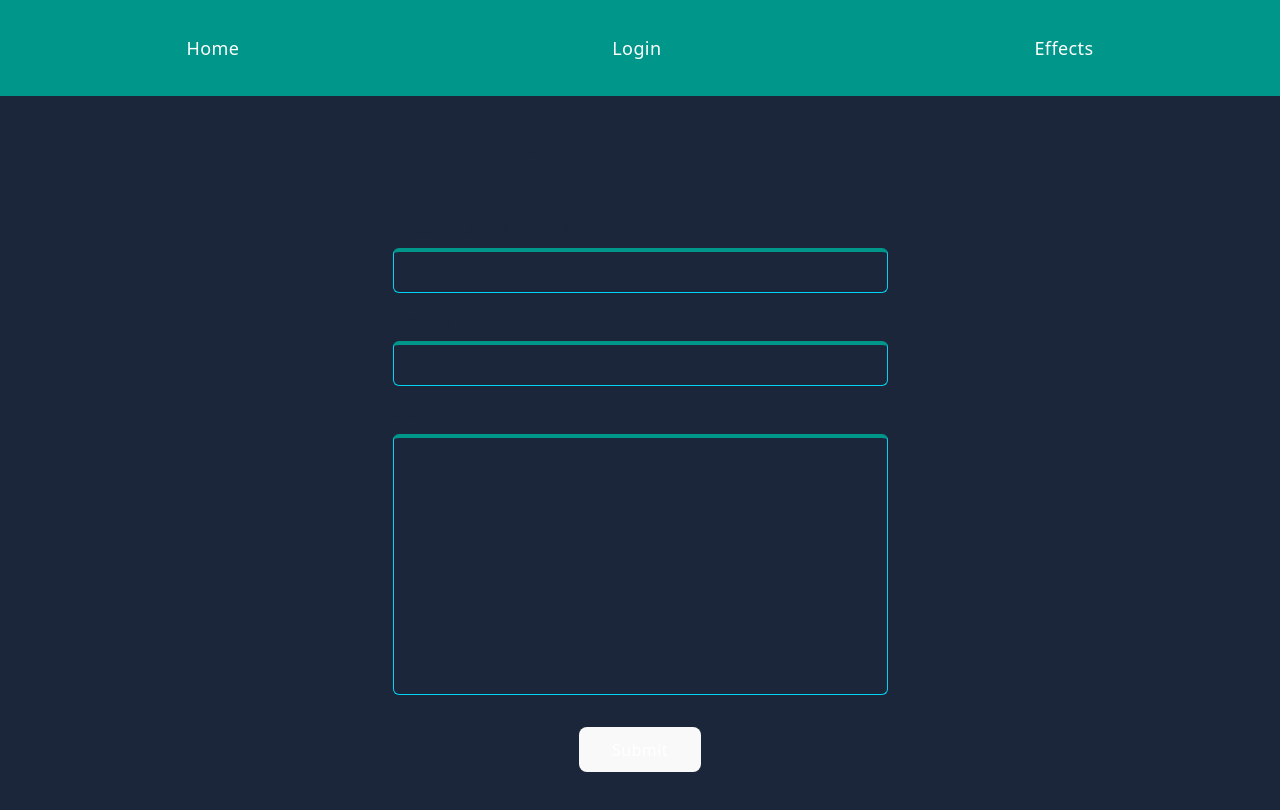
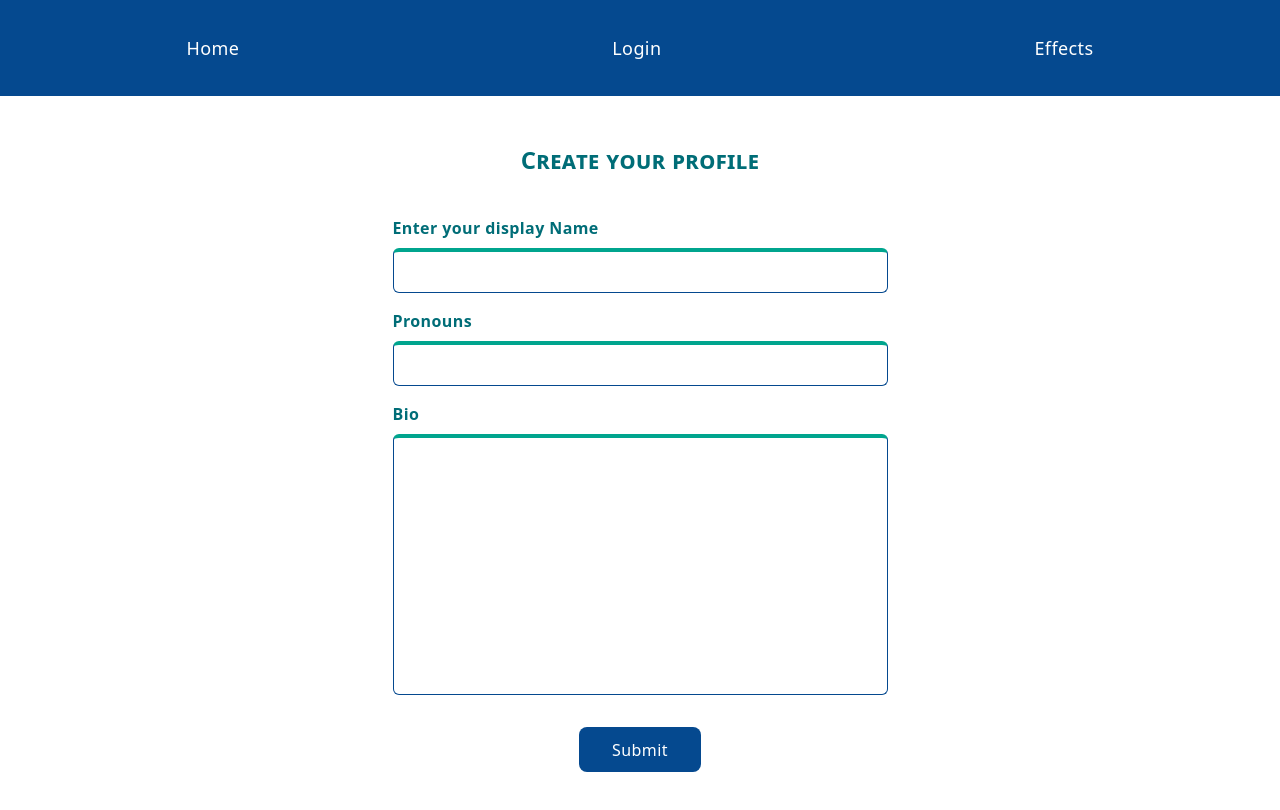
Before and after one commit to Saloni581/MiniNitro, a React (Vite) app in the folder client/: page /profile-form in a window 1280 px wide. Shown: the top 810 px of the page. Built offline with nearby package versions, Linux system fonts and the light colour scheme; no server answers.

Commit message:
Define and use global theme colors.

```diff
--- a/client/components/SignIn.tsx
+++ b/client/components/SignIn.tsx
@@ -41,7 +41,7 @@ const SignIn = ({ setUser } : SetUserProps) => {
         </form>
             <div className="auth-div">
                 <p>Don't have an account?</p>
-                <div className="text-cyan-500">
+                <div className="text-brand-primary-bold">
                     <Link to="/signup">
                         SignUp
                     </Link>
--- a/client/components/SignUp.tsx
+++ b/client/components/SignUp.tsx
@@ -43,7 +43,7 @@ const SignUp = ({ setUser }: SetUserProps) => {
         </form>
         <div className="auth-div">
             <p>Already Have an account?</p>
-            <div className="text-cyan-500">
+            <div className="text-brand-primary-bold">
                 <Link to="/login">
                     SignIn
                 </Link>
--- a/client/src/index.css
+++ b/client/src/index.css
@@ -1,18 +1,22 @@
 @import 'tailwindcss';
 
+@theme {
+  --color-brand-primary: oklch(0.4095 0.1318 255.18);
+  --color-brand-primary-bold: oklch(0.638 0.1328 179.47);
+  --color-brand-secondary: oklch(1 0 204.04);
+  --color-brand-text-primary: oklch(1 0 337.57);
+  --color-brand-text-secondary: oklch(0.4883 0.0835 205.88);
+  --color-text-hover: oklch(0.9228 0.1142 126);
+}
+
 :root {
-  font-family: system-ui, Avenir, Helvetica, Arial, sans-serif;
-  line-height: 1.5;
-  font-weight: 400;
-
-  color-scheme: light dark;
-  color: teal;
-  background-color: #ffffff;
-
+  font-family: Liberation Mono, Avenir, Helvetica, Arial, sans-serif;
   font-synthesis: none;
   text-rendering: optimizeLegibility;
   -webkit-font-smoothing: antialiased;
   -moz-osx-font-smoothing: grayscale;
+  color: var(--color-brand-text-secondary);
+  background-color: var(--color-brand-secondary);
 }
 
 a {
@@ -20,18 +24,9 @@ a {
   color: inherit;
   text-decoration: none;
 }
+
 a:hover {
-  color: #006d77;
-}
-
-body {
-  margin: 0;
-  padding: 0;
-}
-
-h1 {
-  font-size: 3.2em;
-  line-height: 1.1;
+  color: var(--color-text-hover);
 }
 
 button {
@@ -42,30 +37,19 @@ button {
   font-size: 1em;
   font-weight: 500;
   font-family: inherit;
-  color: #ffffff;
-  background-color: teal;
+  color: var(--color-brand-text-primary);
+  background-color: var(--color-brand-primary);
   cursor: pointer;
   transition: border-color 0.25s;
 }
+
 button:hover {
-  border-color: #646cff;
+  border-color: var(--color-text-hover);
 }
+
 button:focus,
 button:focus-visible {
   outline: 4px auto -webkit-focus-ring-color;
-}
-
-@media (prefers-color-scheme: light) {
-  :root {
-    color: #1b263b;
-    background-color: #1b263b;
-  }
-  a:hover {
-    color: #747bff;
-  }
-  button {
-    background-color: #f9f9f9;
-  }
 }
 
 @layer utilities {
@@ -75,7 +59,7 @@ button:focus-visible {
   }
 
   .navbar {
-    @apply flex justify-around items-center bg-teal-600 h-24 text-white text-lg;
+    @apply flex justify-around items-center bg-brand-primary h-24 text-brand-text-primary text-lg;
   }
 
   .auth-form {
@@ -83,8 +67,8 @@ button:focus-visible {
   }
 
   input {
-    @apply border border-cyan-400 border-t-4 border-t-teal-600 rounded-md p-2 outline-none focus:outline-none
-    focus:ring-2 focus:ring-teal-600 focus:border-t-cyan-800 font-thin;
+    @apply border border-brand-primary border-t-4 border-t-brand-primary-bold rounded-md p-2 outline-none focus:outline-none
+    focus:ring-2 focus:ring-brand-secondary focus:border-t-brand-primary font-thin;
   }
 
   .auth-div {
@@ -108,8 +92,8 @@ button:focus-visible {
   }
 
   .identity textarea {
-    @apply border border-cyan-400 border-t-4 border-t-teal-600 rounded-md p-2 outline-none focus:outline-none
-    focus:ring-2 focus:ring-teal-600 focus:border-t-cyan-800 resize-none font-thin;
+    @apply border border-brand-primary border-t-4 border-t-brand-primary-bold rounded-md p-2 outline-none focus:outline-none
+    focus:ring-2 focus:ring-brand-secondary focus:border-t-brand-primary font-thin resize-none;
   }
 
   .visuals div {
@@ -117,6 +101,6 @@ button:focus-visible {
   }
 
   .avatar-input {
-    @apply bg-blue-950 text-white
+    @apply text-sm
   }
 }
```
